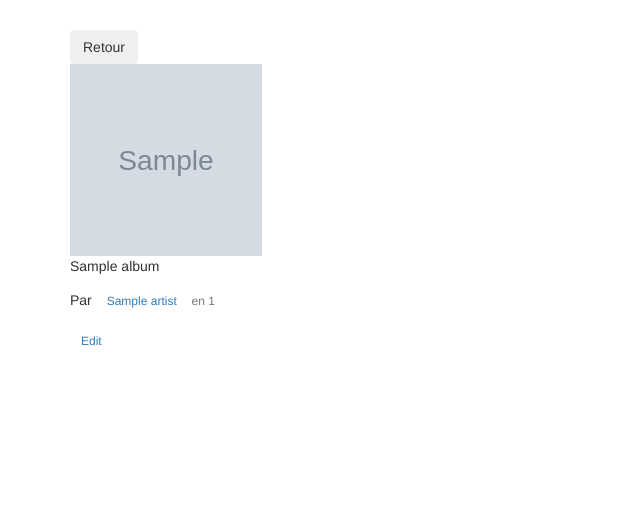
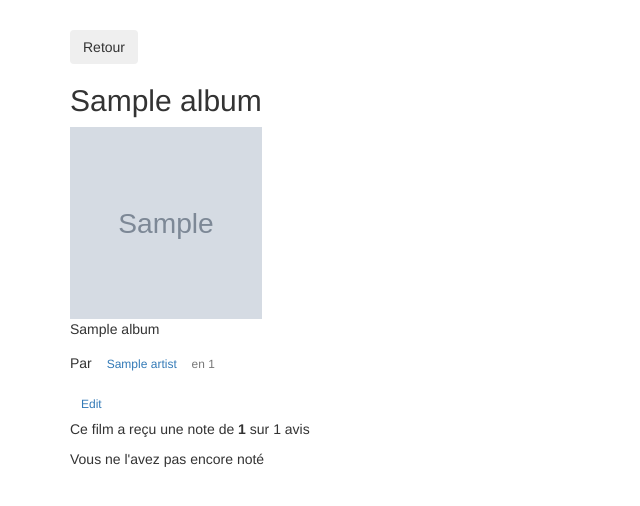
Before and after one commit to xberault/web-rockdb, a Flask app: a page that uses rockDB/templates/album/one_album.html in a window 1280 px wide. Shown: the part 56-562 px from the top of the page, without its empty margins (0-640 px from the left). Run offline with Flask 2, Linux system fonts and the light colour scheme; a user stored in the database is signed in; tables that the repository leaves empty hold one stand-in row (values such as "Sample post"); grey boxes marked "Sample" are stand-in pictures; some libraries are stand-ins or nearby versions.

Commit message:
ajout formulaire affichage note album

```diff
--- a/rockDB/forms.py
+++ b/rockDB/forms.py
@@ -50,6 +50,7 @@ class EditArtist(FlaskForm):
     name = StringField("Name", validators=[DataRequired()])
     submit = SubmitField('Sauvegarder')
 
+
 class EditGenre(FlaskForm):
     """Artist Edit Form."""
     name = StringField("Name", validators=[DataRequired()])
--- a/rockDB/templates/album/one_album.html
+++ b/rockDB/templates/album/one_album.html
@@ -3,7 +3,31 @@
 
 {% block main %}
     <button class="m-2 btn btn-secondary" onclick="history.go(-1)">Retour</button>
-    {% with viewable=False %}
-        {% include "album/includes/album.html" %}
-    {% endwith %}
+    <h2>{{ album.title }}</h2>
+    <main class="container-fluid">
+        <section class="row">
+            <div class="col">
+                {% with viewable=False %}
+                    {% include "album/includes/album.html" %}
+                {% endwith %}
+            </div>
+        </section>
+        <section class="row">
+            <article class="col">
+                <p>
+                    Ce film a reçu une note de <b>{{ album.notations | sum(attribute='note') }}</b>
+                    sur {{ album.notations.count() }} avis
+                </p>
+                {% if note %}
+                    <p> Vous lui avez attribué une note de <b>{{ note }}</b></p>
+                {% else %}
+                    <p> Vous ne l'avez pas encore noté</p>
+                {% endif %}
+            </article>
+            <form role="form" method="POST" , action="{{ url_for('rating', id=album.id) }}"
+                  class="form-signin col-md-6 col-sm-12">
+                {{ form.hidden_tag() }}
+            </form>
+        </section>
+    </main>
 {% endblock %}
--- a/rockDB/views.py
+++ b/rockDB/views.py
@@ -1,6 +1,7 @@
 from .app import app
 from .forms import LoginForm, SignupForm, Reseach, EditAlbum, EditArtist, EditGenre
-from .models import User, Classification, get_sample_artist, get_sample_album, get_sample_genre, get_all_artist
+from .models import User, Classification, get_sample_artist, get_sample_album, get_sample_genre, get_all_artist, \
+    Notation
 from flask import render_template, redirect, url_for, request, flash, session
 from flask_login import login_required, logout_user, current_user, login_user
 import datetime
@@ -380,11 +381,25 @@ from .models import Album
 @app.route("/album/one-album-<int:id>", methods=['GET', 'POST'])
 def one_album(id):
     album = Album.from_id(id)
+    note = None
+    for notation in album.notations:
+        if notation.user_id == current_user.username:
+            note = notation.note
     return render_template(
         "album/one_album.html",
         title=album.title,
-        album=album
+        album=album,
+        note=note,
+        form=LoginForm()
     )
+
+
+@app.route("/album/one-album-<int:id>/rating", methods=["POST"])
+def rating(id=None):
+    if (id == None):
+        request.args("album.id")
+    album = Album.from_id(id)
+    pass
 
 
 # @login_required
@@ -590,16 +605,19 @@ def delete_album(id):
     flash("L'album a été supprimé avec succès", "success")
     return redirect('/album-0')
 
+
 # ***************************************************** #
 # ***********  routes pour les genres   *************** #
 # ***************************************************** #
 
 @app.route("/genre")
-def genre ():
+def genre():
     return render_template("genre/genres.html",
-                           genres = get_sample_genre())
+                           genres=get_sample_genre())
+
 
 from .models import Genre
+
 
 # @login_required
 @app.route("/genre/add", methods=['GET', 'POST'])
@@ -633,6 +651,7 @@ def add_genre():
                                dest="add_genre",
                                id=-1)
 
+
 # @login_required
 @app.route("/genre/edit-<int:id>", methods=['GET', 'POST'])
 def edit_genre(id):
@@ -645,15 +664,15 @@ def edit_genre(id):
         if genre.name != name:
             existing_genre = Genre.genre_from_name(name) != []
             if existing_genre:
-                flash("Le genre : "+name+" existe déjà", 'warning')
+                flash("Le genre : " + name + " existe déjà", 'warning')
 
                 form.name.default = form.name.data
 
                 return render_template("genre/add_genre.html",
-                                        title = genre.name,
-                                        form = form,
-                                        dest = "edit_genre",
-                                        id = genre.id)
+                                       title=genre.name,
+                                       form=form,
+                                       dest="edit_genre",
+                                       id=genre.id)
             else:
                 genre.set_name(name)
 
@@ -661,18 +680,18 @@ def edit_genre(id):
         return redirect(url_for('genre'))
 
     if request.method == 'GET':
-
         # Préremplissage des champs
         form.name.default = genre.name
         form.process()
 
         return render_template("genre/add_genre.html",
-                               title = genre.name,
-                               form = form,
-                               dest = "edit_genre",
-                               id = genre.id)
+                               title=genre.name,
+                               form=form,
+                               dest="edit_genre",
+                               id=genre.id)
     flash("Soucis dans la modifiction, retour a la page d'acceil", "warning")
     return redirect('/')
+
 
 # @login_required
 @app.route("/genre/delete-<int:id>")
```
